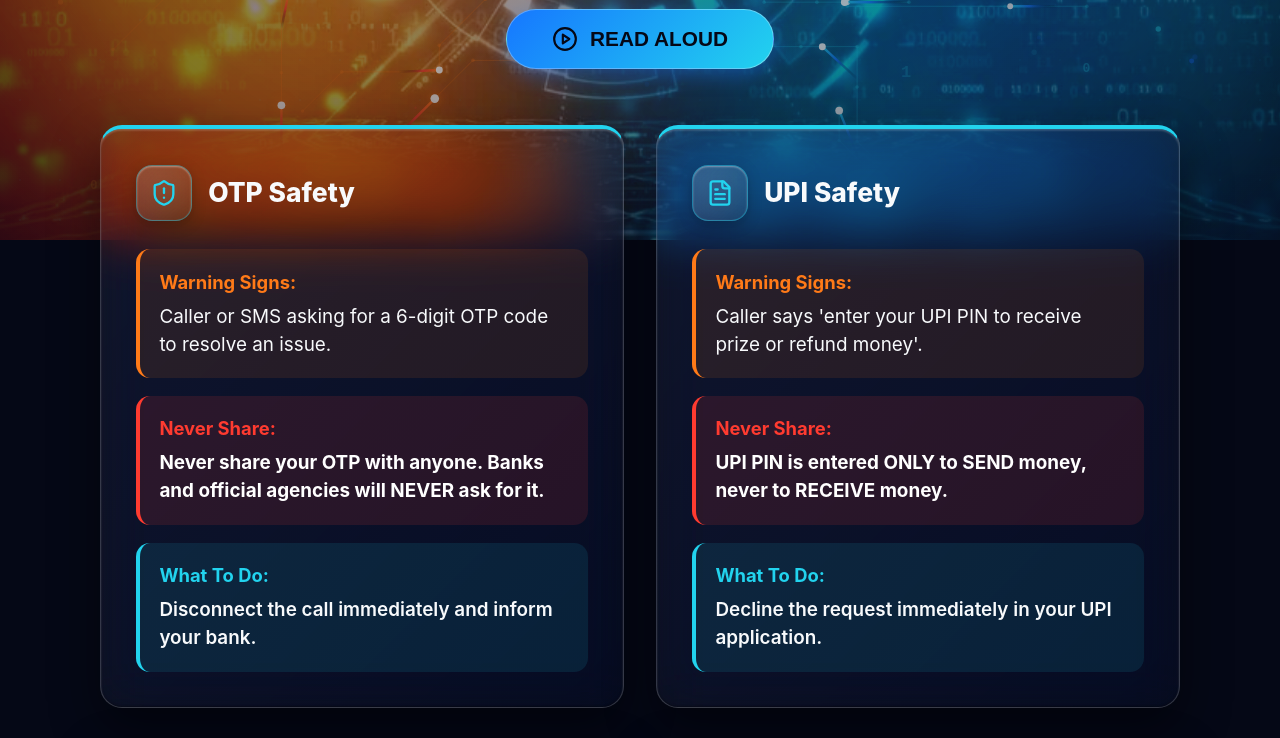
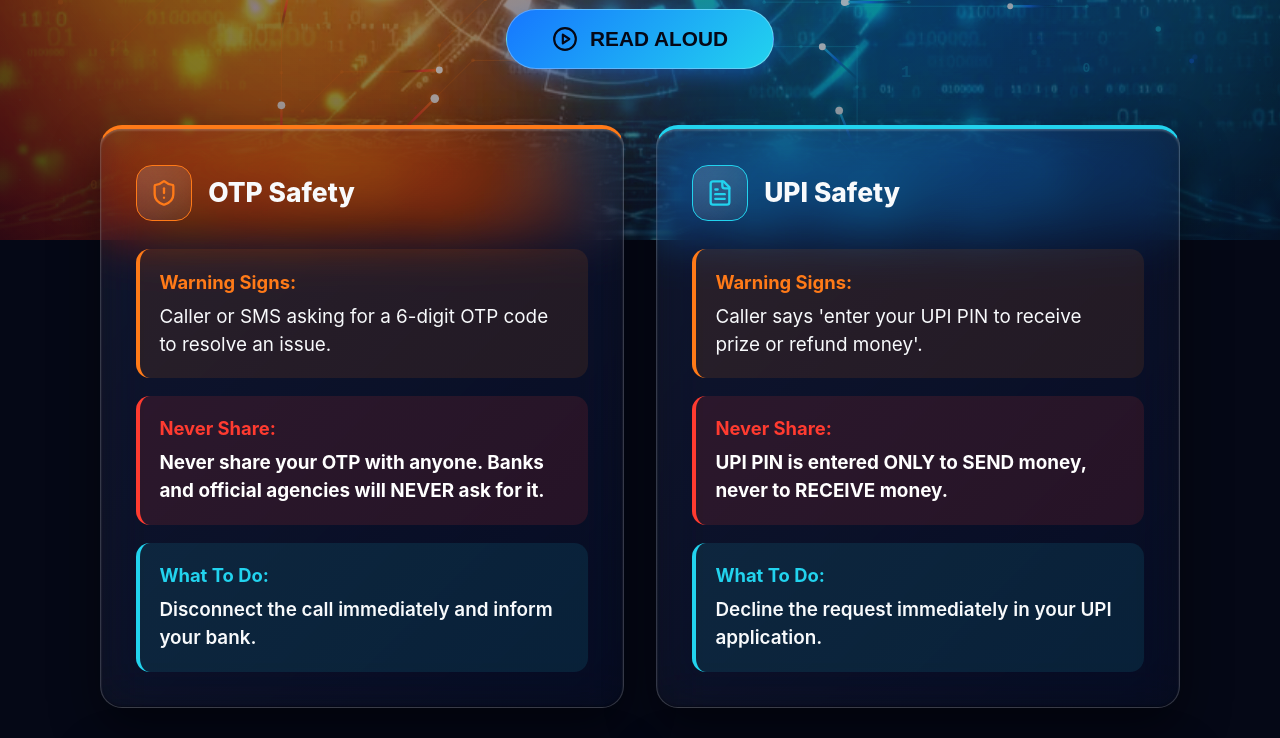
Before and after one commit to rohanpbhopale05-ops/cyber-saathi, a React (Vite) app: page /safety in a window 1280 px wide. Shown: the part 560-1298 px from the top of the page. Built offline with nearby package versions, Linux system fonts and the light colour scheme; no server answers.

Commit message:
auto: sync changes [13/10/2026, 12:05:12 am]

```diff
--- a/src/pages/CyberSafety.jsx
+++ b/src/pages/CyberSafety.jsx
@@ -166,9 +166,19 @@ const CyberSafety = () => {
 
       <div style={{ display: 'grid', gridTemplateColumns: 'repeat(auto-fit, minmax(340px, 1fr))', gap: '2rem' }}>
         {tips.map((tip, index) => (
-          <div key={index} className="glass-card slide-up" style={{ animationDelay: `${index * 0.05}s`, borderTop: '4px solid var(--cyan-highlight)' }}>
+          <div key={index} className="glass-card slide-up" style={{ animationDelay: `${index * 0.05}s`, borderTop: `4px solid ${tip.color || 'var(--cyan-highlight)'}` }}>
             <div style={{ display: 'flex', alignItems: 'center', gap: '16px', marginBottom: '1.8rem' }}>
-              <div className="glass-icon-box" style={{ width: '56px', height: '56px', borderRadius: '16px', color: 'var(--cyan-highlight)', borderColor: 'var(--border-cyan)' }}>
+              <div
+                className="glass-icon-box"
+                style={{
+                  width: '56px',
+                  height: '56px',
+                  borderRadius: '16px',
+                  color: tip.color || 'var(--cyan-highlight)',
+                  borderColor: tip.color || 'var(--border-cyan)',
+                  boxShadow: `0 0 18px ${tip.color ? tip.color + '33' : 'rgba(0, 245, 255, 0.2)'}`
+                }}
+              >
                 {tip.icon}
               </div>
               <h2 style={{ fontSize: '1.65rem', color: '#F8FAFC', margin: 0, fontWeight: '800' }}>{t(tip.title)}</h2>
```
